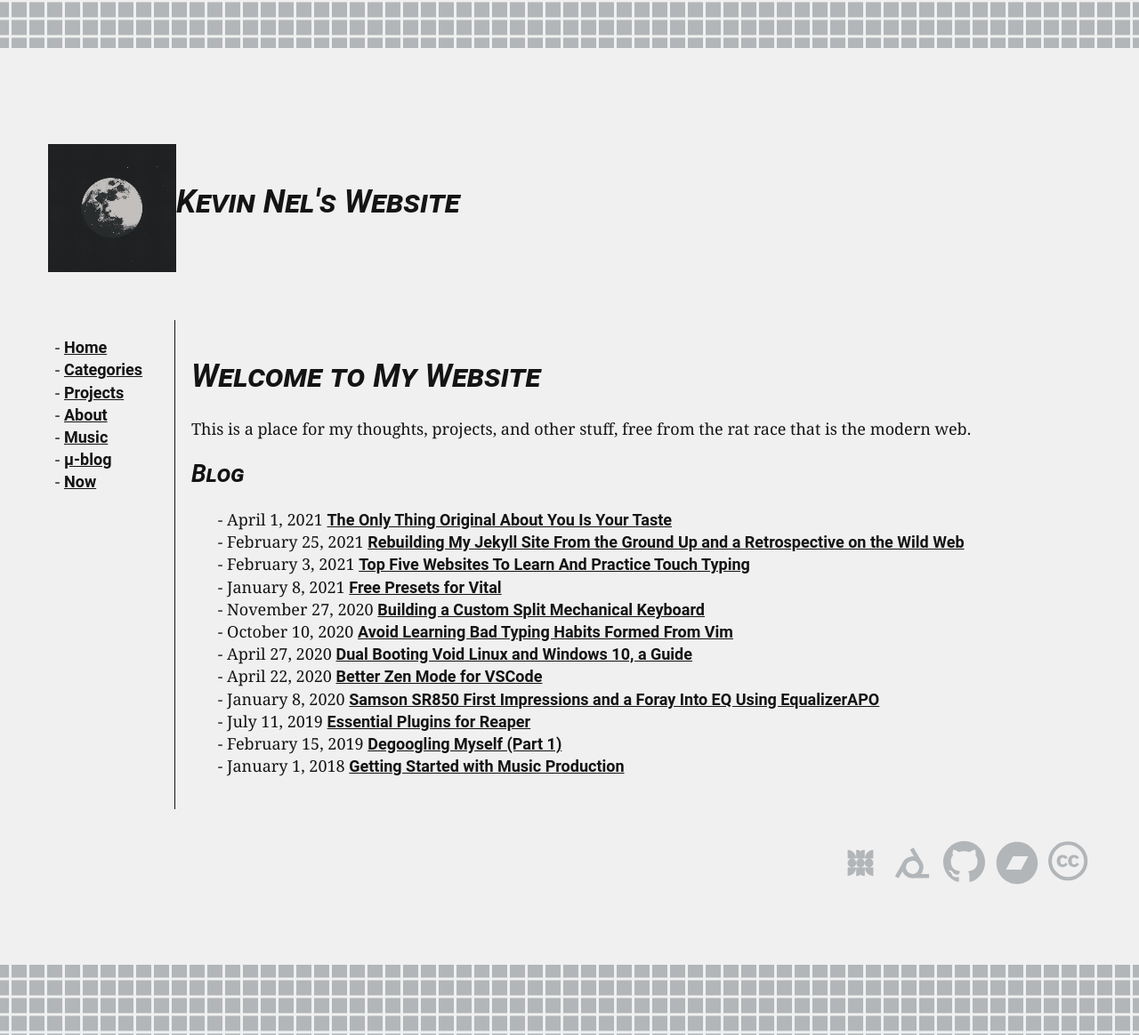
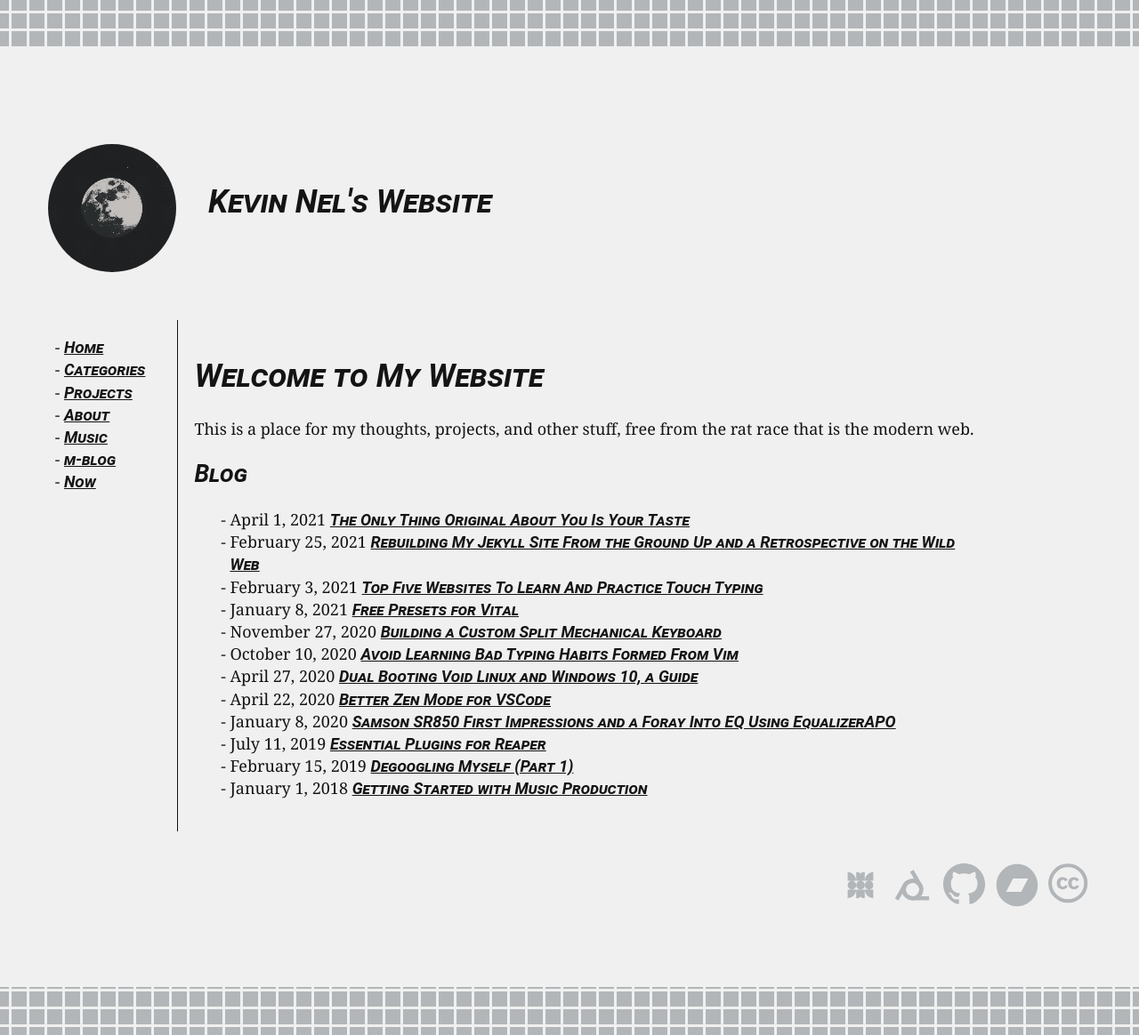
Before and after one commit to kevontheweb/kevontheweb.github.io, a Jekyll site: the page built from index.html, in a window 1280 px wide. Shown: the whole page at 89% size. Built offline with Jekyll 4.4.1, drawn with Linux system fonts in a browser that asks for light colours.

Commit message:
Update oldschool.css

```diff
--- a/assets/css/oldschool.css
+++ b/assets/css/oldschool.css
@@ -157,6 +157,8 @@ h6 {
 
 a {
   text-decoration: underline;
+  font-style: italic;
+  font-variant-caps: small-caps;
   font-weight: bold;
   color: var(--text-color);
   font-family: "Roboto", sans-serif;
@@ -205,6 +207,8 @@ footer > * {
     display: inline;
     max-width: 8em;
     vertical-align: middle;
+    margin-right: 2em;
+    border-radius: 50%;
 }
 
 header > h1 {
```
